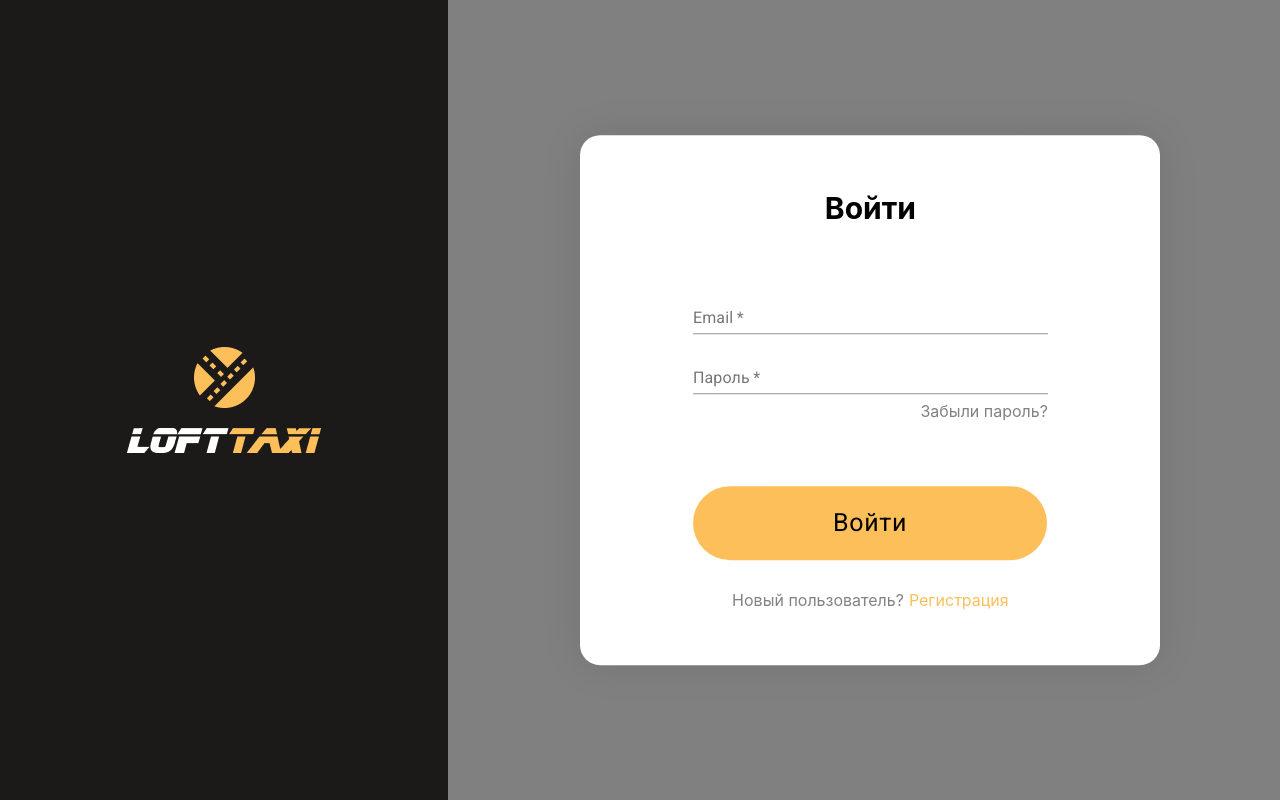
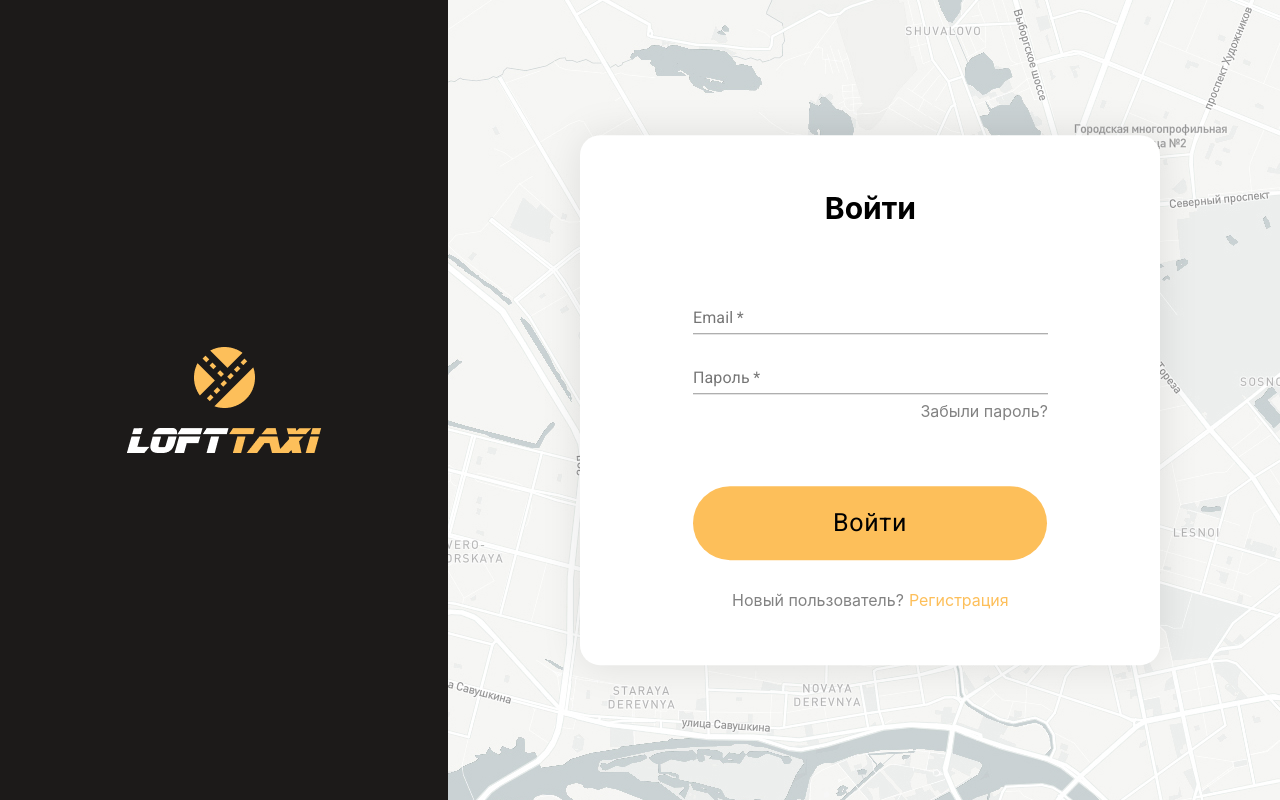
Before and after one commit to ChestikovaElena/loft-taxi, a React (Create React App) app: page / in a window 1280 px wide. Built offline with nearby package versions, Linux system fonts and the light colour scheme.

Commit message:
ci(home): add picture of map on the background
add picture of map on the background

```diff
--- a/src/components/Home/home.css
+++ b/src/components/Home/home.css
@@ -25,5 +25,5 @@
 
 .right-column {
   flex: 1;
-  background-color: grey;
+  background: url(../../images/map.jpg);
 }
```
Also changed, not shown: src/images/map.jpg (added).
